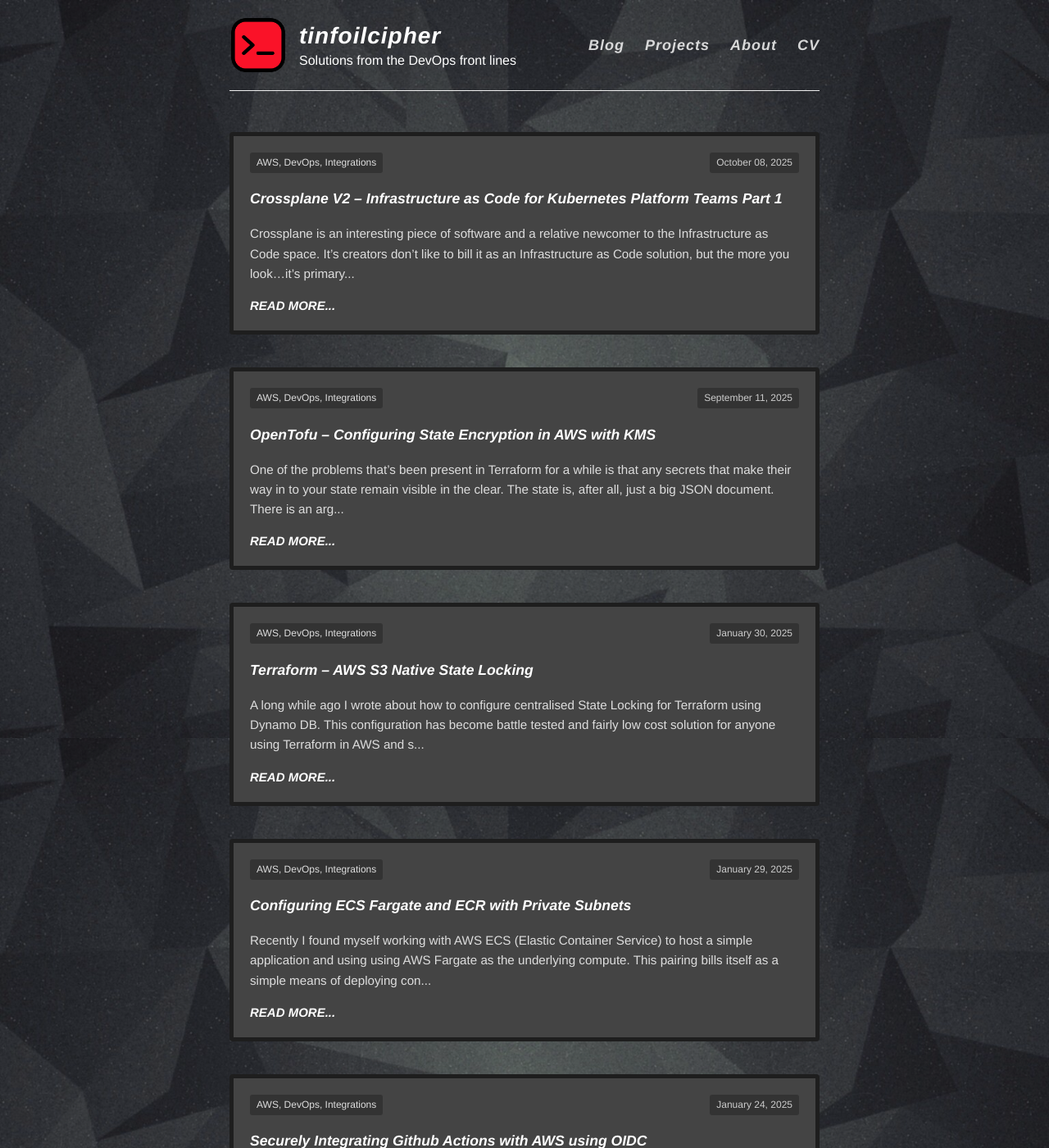
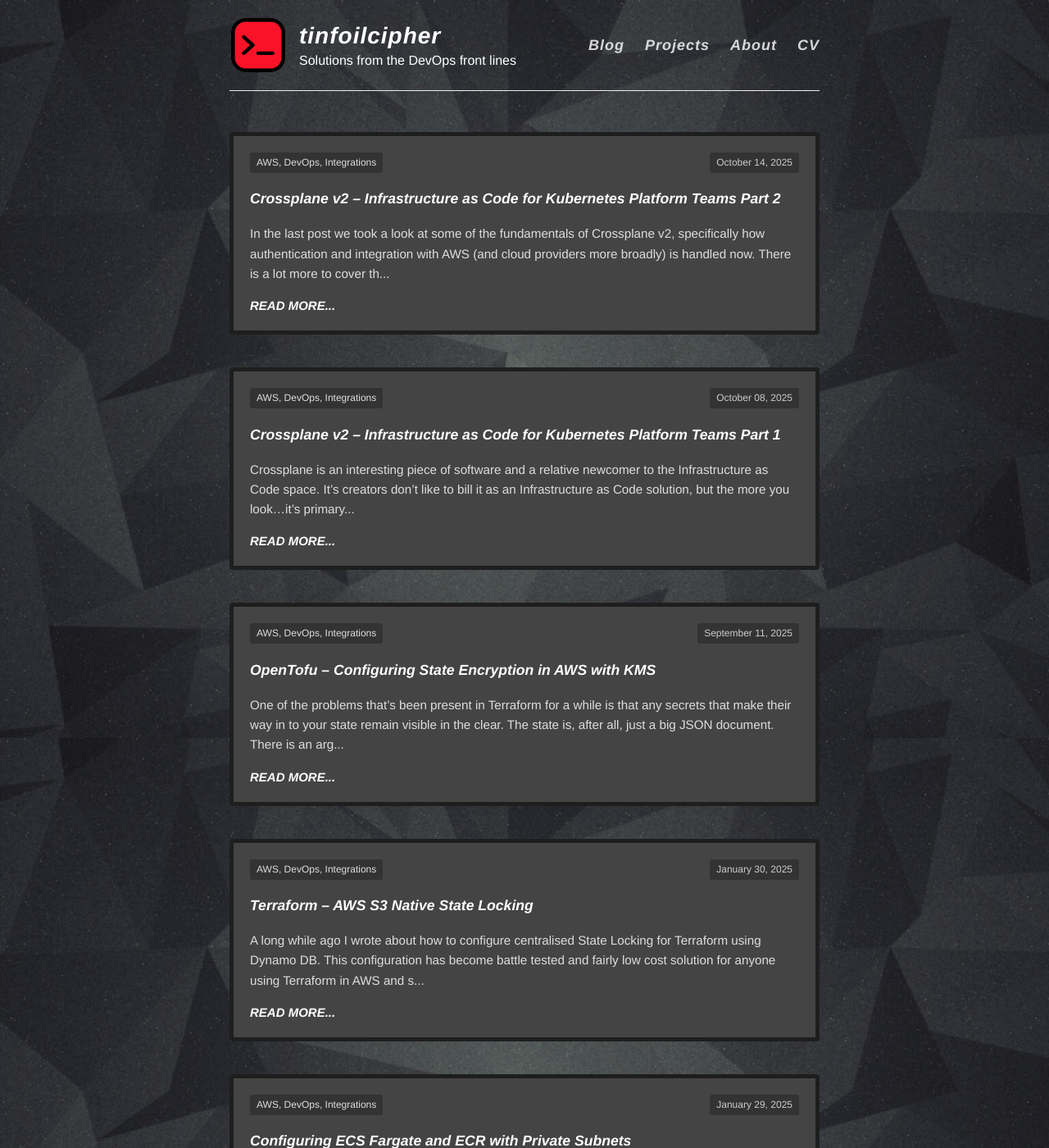
Before and after one commit to tinfoilcipher/tinfoilcipher.github.io, a Jekyll site: the page built from index.html, in a window 1280 px wide and 1400 px high. Shown: the whole window at 82% size. Built offline with Jekyll 4.4.1, drawn with Linux system fonts in a browser that asks for light colours; the list of posts is cut into pages by our own code; some of the changed lines change nothing that is shown; some of the changed text lies outside the part shown.

Commit message:
feat/add 2025-10-14-crossplane-v2-iac-for-k8s-platform-teams-part-2 (#15)
Adds:
- New article 2025-10-14-crossplane-v2-iac-for-k8s-platform-teams-part-2
Changes:
- Slight error corrections on 2025-10-08-crossplane-v2-iac-for-k8s-platform-teams-part-1

````diff
--- a/_posts/2025-10-08-crossplane-v2-iac-for-k8s-platform-teams-part-1.md
+++ b/_posts/2025-10-08-crossplane-v2-iac-for-k8s-platform-teams-part-1.md
@@ -1,5 +1,5 @@
 ---
-title: "Crossplane V2 – Infrastructure as Code for Kubernetes Platform Teams Part 1"
+title: "Crossplane v2 – Infrastructure as Code for Kubernetes Platform Teams Part 1"
 layout: post
 date: 2025-10-08
 categories:
@@ -298,7 +298,19 @@ Once deployed, the *Provider* watches for *Resource* requests coming via a *Prov
 
 ## Deploying Managed Resources
 
-With everything in place, we can now start creating *Managed Resources* in our *Namespaces*. The below manifest will create a couple of S3 Buckets:
+With everything in place, we can now start creating *Managed Resources* in our *Namespaces*. Whilst the input spec of each *Managed Resource* is different, they all share a set of common fields in their schemas:
+
+| Field                      | Purpose                                                                                                                              | Optional |
+|----------------------------|--------------------------------------------------------------------------------------------------------------------------------------|----------|
+| forProvider                | Used to pass input parameters to the *Managed Resource*                                                                              | No       |
+| initProvider               | used to override *Provider* default configuration values                                                                             | Yes      |
+| providerConfigRef          | Defines the *ProviderConfig* if one is being used.                                                                                   | No       |
+| managementPolicies         | Manages Crossplane [Management Policies](https://docs.crossplane.io/latest/managed-resources/managed-resources/#managementpolicies). | Yes      |
+| writeConnectionSecretToRef | Secret name to output secrets for a *Managed Resource* that generates secret return data.                                            | Yes      |
+
+These are all detailed in the [Crossplane Managed Resource docs](https://docs.crossplane.io/latest/managed-resources/managed-resources/).
+
+The below manifest will create a couple of S3 Bucket *Managed Resources*:
 
 ```yaml
 #--05-resources.yaml
--- /dev/null
+++ b/_posts/2025-10-14-crossplane-v2-iac-for-k8s-platform-teams-part-2.md
@@ -0,0 +1,381 @@
+---
+title: "Crossplane v2 – Infrastructure as Code for Kubernetes Platform Teams Part 2"
+layout: post
+date: 2025-10-14
+categories:
+  - "automation"
+  - "aws"
+  - "containers"
+  - "devops"
+  - "integrations"
+tags:
+  - "automation"
+  - "aws"
+  - "cloud"
+  - "crossplane"
+  - "integration"
+  - "kubernetes"
+  - "microservices"
+---
+
+In the [last post]({% post_url 2025-10-08-crossplane-v2-iac-for-k8s-platform-teams-part-1 %}) we took a look at some of the fundamentals of **[Crossplane](https://crossplane.io/)** v2, specifically how authentication and integration with AWS (and cloud providers more broadly) is handled now. There is a lot more to cover though, last time we only got around to creating some basic resources. In this post we're going to look at how we can leverage the main offering of *Crossplane*; *Composition*, giving us the ability to create our own [CRDs](https://kubernetes.io/docs/concepts/extend-kubernetes/api-extension/custom-resources/) and *Managed Resource* templates.
+
+The sample code for this article can be found **[here](https://github.com/tinfoilcipher/blogexamples/tree/main/crossplane-v2-example/part-2)**.
+
+<img src="/assets/{{ page.path | split: '/' | last | split: '.' | first }}/01.png" class="scaled-img-75">
+
+## What Do We Have So Far
+
+Throughout this article we will be using several of the components that we set up in [Part 1 of this guide]({% post_url 2025-10-08-crossplane-v2-iac-for-k8s-platform-teams-part-1 %}):
+
+- A *DeploymentRuntimeConfig* called *aws* which uses an existing *IRSA* role
+- A *Provider* called *provider-aws-s3*, using the *provider-aws-s3:v2.1.0* *Package* which consumes the *aws DeploymentRuntimeConfig*
+- A *ClusterRole* and *ClusterRoleBinding* to handle *ServiceAccount* permissions for our *Provider*
+- Namespaces for multiple tenants, named *tenant1* and *tenant2*
+- *Namespaced ProviderConfigs*, one for for each *Namespace*. Both using the *provider-aws-s3 Provider* and authenticating using *IRSA*
+
+We won't cover what each of these is for, it's all in the [previous article]({% post_url 2025-10-08-crossplane-v2-iac-for-k8s-platform-teams-part-1 %}).
+
+## Composition. It's Templates All The Way Down!
+
+So what is Composition? From the *Crossplane* documentation:
+
+<blockquote>
+  Crossplane’s key value is that it unlocks the benefits of building your own Kubernetes custom resources without having to write controllers for them.
+  - https://docs.crossplane.io/latest/whats-crossplane/
+</blockquote>
+
+This "key value" is achieved via a templating system called [Composition](https://docs.crossplane.io/latest/composition/) which allows us, as platform administrators, to create our own pre-templated, resource sets and serve them to tenants as custom CRDs. The below diagram breaks this down in a bit more clarity:
+
+<img src="/assets/{{ page.path | split: '/' | last | split: '.' | first }}/02.png">
+
+As the diagram above shows, there are 4 key concepts to think about when working with *Composition* and they introduce a lot of new terminology:
+
+- **Composite Resource Definitions** - These objects define the spec and schema for new platform-specific CRDs , which *Crossplane* called **XRDs**. These can be either Cluster-wide or Namespaced.
+- **Compositions** - These objects define the spec for calling an *XRD*, including how we will handle inputs and templating. It also defines the exact *Managed Resources* to be provisioned by our *Provider*.
+- **Composite Resources** - These objects, which *Crossplane* also calls **XRs**, are used to call an *XRD* and their creation will result in the provisioning of the *Managed Resources* defined in an available *Composition*. Unlike the other objects above, these are intended to be provisioned by tenants of your platform.
+- **Functions** - Like *Packages*, these are external packages which offer extended functionality to *Crossplane*. Whilst their purpose is not solely part of *Composition*, we cannot practically use a *Composition* without them. Functions are used here for templating purposes, allowing us to *Patch* YAML manifests using input values from an *XR*
+
+That's a lot to take in, so let's go through how to create each one of these components in a real world example. Our goal is going to be to offer a single *Composite Resource* to our platform tenants which:
+
+- Creates an *S3 Bucket*
+- Encrypts the *Bucket* using a provided *KMS Key ID*
+- Tags the *Bucket*, using a provided set of tags
+- Enables or disables versioning on request
+
+## Composite Resource Definition
+
+The below manifest contains our *XRD*, additional comments have been added to break down it's complexity but broadly this configuration is creating an input spec for a new kind of custom resource offering which will be served at a new endpoint specific to our platform; **s3buckets.aws.platform.tinfoilcipher.com**, with an object kind of **S3Bucket** and a strict set of allowed inputs:
+
+```yaml
+# 01-xrd.yaml
+
+apiVersion: apiextensions.crossplane.io/v2
+kind: CompositeResourceDefinition
+metadata:
+  name: s3buckets.aws.platform.tinfoilcipher.com #--Platform specific endpoint
+spec:
+  group: aws.platform.tinfoilcipher.com
+  names:
+    kind: S3Bucket #--Object Kind, E.G. kubectl get S3Bucket
+    plural: s3buckets #--Kind plural. E.G. kubectl get s3buckets
+  scope: Namespaced #--Namespaced or cluster-wide. For a multi tenant system, this should be offered to tenant namespaces
+  versions:
+    - name: v1alpha1 #--Current version you are releasing
+      schema:
+        openAPIV3Schema:
+          type: object
+          properties:
+            spec:
+              type: object
+              properties:
+                parameters: #--Paramaters object, defines input params
+                  type: object
+                  properties:
+                    bucketName: #--User input
+                      type: string
+                    region: #--User input
+                      type: string
+                    versioning: #--User input
+                      type: bool
+                    kmsKeyID: #--User input
+                      type: number
+                  required: #--Mandatory inputs
+                    - bucketName
+                    - region
+                    - kmsKeyID
+                tags: #--Tags objects, defines a blank map for tags
+                  type: object
+                  additionalProperties:
+                    type: string
+              required: #--Mandatory objects. Tags are optional
+                - parameters
+```
+
+Apply with:
+
+```bash
+kubectl apply -f 01-xrd.yaml
+# compositeresourcedefinition.apiextensions.crossplane.io/s3buckets.aws.platform.tinfoilcipher.com created
+
+kubectl get compositeresourcedefinition
+# NAME                                       ESTABLISHED   OFFERED   AGE
+# s3buckets.aws.platform.tinfoilcipher.com   True                    1m
+```
+
+## Function and Composition
+
+The below manifest contains our *Function*. This will download an external package which will be used to patch in templated values to our *Composition*:
+
+```yaml
+#--02-function.yaml
+
+apiVersion: pkg.crossplane.io/v1
+kind: Function
+metadata:
+  name: patch-and-transform #--Name of your choice
+spec:
+  package: ghcr.io/crossplane-contrib/function-patch-and-transform:v0.9.0 #--https://github.com/orgs/crossplane-contrib/packages
+```
+
+Apply with:
+
+```bash
+kubectl apply -f 02-function.yaml
+# function.pkg.crossplane.io/patch-and-transform created
+
+kubectl get function
+# NAME                  INSTALLED   HEALTHY   PACKAGE                                                          AGE
+# patch-and-transform   True        True      ghcr.io/crossplane-contrib/function-patch-and-transform:v0.9.0   2m
+```
+
+With the *Function* installed we can create our *Composition*. When you send an *XR* request to your newly created *XRD* with some input values:
+
+- The *XRD* will pass the request to a *Composition* in order to actually provision *Managed Resources*.
+- The *Managed Resources* are provisioned based on a serious of steps defined within a *Pipeline* within the *Composition*, in a similar manner to a CI/CD pipeline.
+- Your chosen *Function* is used to handle your input values and *Patch* them in to the YAML spec for your *Compositions Managed Resources* (we've already touched on how *Managed Resources* work generally in [last post]({% post_url 2025-10-08-crossplane-v2-iac-for-k8s-platform-teams-part-1 %}), so we won't cover them here again).
+
+All of this together creates a system where multiple *Managed Resources can be templated in one action from a single resource.
+
+Let's take a look at how our *Composition* manifest looks, with comments to expand on it's functionality:
+
+```yaml
+# 03-composition.yaml
+
+apiVersion: apiextensions.crossplane.io/v1
+kind: Composition
+metadata:
+  name: s3bucket.aws.platform.tinfoilcipher.com #--Composition name
+  labels:
+    aws.platform.tinfoilcipher.com/composition: s3bucket #--Label to identify this Composition
+spec:
+  compositeTypeRef:
+    apiVersion: aws.platform.tinfoilcipher.com/v1alpha1 #--XRD Endpoint
+    kind: S3Bucket #--XRD Kind
+  mode: Pipeline
+  pipeline: #--Pipeline of steps to create Managed Resources
+    - step: create-bucket #--Pipeline step (everything in this example is handled in one big step)
+      functionRef:
+        name: patch-and-transform #--Previously created function
+      input:
+        apiVersion: pt.fn.crossplane.io/v1beta1 #--Function (patch-and-transform) endpoint
+        kind: Resources
+        resources:
+
+        #--Managed resources to be created--#
+        #--https://marketplace.upbound.io/providers/upbound/provider-aws-s3/v2.1.1/resources/s3.aws.m.upbound.io/Bucket/v1beta1
+        - name: s3-bucket
+          base:
+            apiVersion: s3.aws.m.upbound.io/v1beta1  #--Namespaced S3 endpoint
+            kind: Bucket #--S3 Bucket resource
+            spec:
+              forProvider:
+                #--Static configuration elements
+                forceDestroy: false
+              providerConfigRef:
+                kind: ProviderConfig
+                name: aws-s3 #--Existing Namespaced ProviderConfig
+          #--Patches take input values from an XR and pass them through
+          #--the XRD spec and in to the Composition.
+          #--E.G. the XRs input value in spec.parameters.region is used to
+          #--patch spec.forProvider.region in the Composition
+          patches:
+            - fromFieldPath: "spec.parameters.bucketName"
+              toFieldPath: "metadata.name"
+            #--Applies the label aws.platform.tinfoilcipher.com/bucket_name based on input value to the newly created bucket object.
+            #--Since Crossplane Managed Resources are just regular k8s objects, they can have labels applied to them like any
+            #--other object.
+            - fromFieldPath: "spec.parameters.bucketName"
+              toFieldPath: "metadata.labels['aws.platform.tinfoilcipher.com/bucket_name']"
+            - fromFieldPath: "spec.parameters.region"
+              toFieldPath: "spec.forProvider.region"
+            - fromFieldPath: "spec.tags"
+              toFieldPath: "spec.forProvider.tags"
+
+        #--A second resource is created in the pipeline. Configuring versioning
+        #--https://marketplace.upbound.io/providers/upbound/provider-aws-s3/v2.1.1/resources/s3.aws.m.upbound.io/BucketVersioning/v1beta1
+        - name: s3-bucket-versioning
+          base:
+            apiVersion: s3.aws.m.upbound.io/v1beta1
+            kind: BucketVersioning
+            spec:
+              providerConfigRef:
+                kind: ProviderConfig
+                name: aws-s3
+          patches:
+            - fromFieldPath: "spec.parameters.region"
+              toFieldPath: "spec.forProvider.region"
+            - fromFieldPath: "spec.parameters.versioning"
+              toFieldPath: "spec.forProvider.versioningConfiguration.status"
+            - fromFieldPath: "spec.parameters.bucketName"
+              toFieldPath: "metadata.labels['aws.platform.tinfoilcipher.com/bucket_name']"
+            #--The bucketSelector function matches the label for our existing Bucket resource created in the previous
+            #--action. Labels are the preferred method for looking up existing or newly provisioned Managed Resources.
+            - fromFieldPath: "spec.parameters.bucketName"
+              toFieldPath: "spec.forProvider.bucketSelector.matchLabels['aws.platform.tinfoilcipher.com/bucket_name']"
+
+        #--A third resource is created in the pipeline. Configuring encryption with a provided key
+        #--https://marketplace.upbound.io/providers/upbound/provider-aws-s3/v2.1.1/resources/s3.aws.m.upbound.io/BucketServerSideEncryptionConfiguration/v1beta1
+        - name: s3-bucket-encryption
+          base:
+            apiVersion: s3.aws.m.upbound.io/v1beta1
+            kind: BucketServerSideEncryptionConfiguration
+            spec:
+              forProvider:
+                #--Static configuration elements
+                rule:
+                  - applyServerSideEncryptionByDefault:
+                      sseAlgorithm: aws:kms
+              providerConfigRef:
+                kind: ProviderConfig
+                name: aws-s3
+          patches:
+            - fromFieldPath: "spec.parameters.region"
+              toFieldPath: "spec.forProvider.region"
+            - fromFieldPath: "spec.parameters.bucketName"
+              toFieldPath: "metadata.labels['aws.platform.tinfoilcipher.com/bucket_name']"
+            - fromFieldPath: "spec.parameters.kmsKeyID"
+              toFieldPath: "spec.forProvider.rule[0].applyServerSideEncryptionByDefault.kmsMasterKeyId" #--KMS Key Input
+            #--The same label lookup as before to locate the correct Bucket
+            - fromFieldPath: "spec.parameters.bucketName"
+              toFieldPath: "spec.forProvider.bucketSelector.matchLabels['aws.platform.tinfoilcipher.com/bucket_name']"
+```
+
+Apply with:
+
+```bash
+kubectl apply -f 03-composition.yaml
+# composition.apiextensions.crossplane.io/s3bucket.aws.platform.tinfoilcipher.com created
+
+kubectl get composition
+# NAME                                         XR-KIND    XR-APIVERSION                             AGE
+# s3bucket.aws.platform.tinfoilcipher.com      S3Bucket   aws.platform.tinfoilcipher.com/v1alpha1   2m
+```
+
+## Resource Dependencies, Labels and Selectors
+
+That's a lot of YAML, comments and templating to take in. One thing that might get lost is the important role that [Kubernetes Labels and Selectors](https://kubernetes.io/docs/concepts/overview/working-with-objects/labels/) play in making this *Pipeline* work. Since *Managed Resources* are just the same as any other Kubernetes object, they can have *Labels* applied to them and can be looked up using *Selectors*. This lookup method is how *Crossplane* handles forward dependencies during *Composition*.
+
+*Crossplane* leverages this existing *Labeling* functionality in it's *Composition Pipeline* by applying *Labels* to each *Managed Resources* it creates and then allowing downstream *Managed Resources* to look up existing ones via *Selectors*. This allows for *XRDs* where *Managed Resources* can be created that rely on the outputs of other *Managed Resources* earlier in the same pipeline, including relying on outputs which are not yet known at run time.
+
+The below diagram breaks down how this is done in the example *Composition* above, for the sake of making things easier to read, I have fully rendered the YAML and removed the patches:
+
+<img src="/assets/{{ page.path | split: '/' | last | split: '.' | first }}/03.png">
+
+## Creating a Composite Resource (XR)
+
+With all of this understood, we can finally start making some resources. The manifest below shows two *Composite Resources* or *XRs* which call our *XRD*. Applying this will start off our *Composition Pipeline*:
+
+```yaml
+# 04-xr.yaml
+
+apiVersion: aws.platform.tinfoilcipher.com/v1alpha1 #--XRD endpoint
+kind: S3Bucket #--XRD Kind
+metadata:
+  name: tinfoil-example-bucket-14-10-25-tenant-1 #-Bucket name
+  namespace: tenant1 #--Tenant namespace
+spec:
+  #--Only explicit input values can be passed to "parameters"
+  #--as defined in the XRD
+  parameters:
+    bucketName: tinfoil-example-bucket-14-10-25-tenant-1
+    region: eu-west-2
+    versioning: Enabled
+    kmsKeyID: 15abcf4-15c5-1fe6-afbd-584bcfe57168
+  #--Any list of tags can be passed as input values to
+  #--"tags", as defined in the XRD
+  tags:
+    environment: dev
+    department: devops
+---
+apiVersion: aws.platform.tinfoilcipher.com/v1alpha1
+kind: S3Bucket
+metadata:
+  name: tinfoil-example-bucket-14-10-25-tenant-2
+  namespace: tenant2
+spec:
+  #--Omitted for brevity
+  ...
+```
+
+Apply with:
+
+```bash
+kubectl apply -f 04-xr.yaml
+# s3bucket.aws.platform.tinfoilcipher.com/tinfoil-example-bucket-14-10-25-tenant-1 created
+# s3bucket.aws.platform.tinfoilcipher.com/tinfoil-example-bucket-14-10-25-tenant-2 created
+```
+
+Whilst the Kubernetes objects have been created immediately, the *Composition Pipeline* will take a short while to run, so the AWS resources will not be ready for a minute or so. After a short wait we can check:
+
+```bash
+kubectl get s3bucket --all-namespaces
+# NAME                                       SYNCED   READY   COMPOSITION                               AGE
+# tinfoil-example-bucket-14-10-25-tenant-1   True     True    s3bucket.aws.platform.tinfoilcipher.com   2m03s
+# tinfoil-example-bucket-14-10-25-tenant-2   True     True    s3bucket.aws.platform.tinfoilcipher.com   2m06s
+```
+
+Looking in the console, we can see that the *Buckets* have been created, and that our configurations have been passed as expected:
+
+<img src="/assets/{{ page.path | split: '/' | last | split: '.' | first }}/04.png">
+
+<img src="/assets/{{ page.path | split: '/' | last | split: '.' | first }}/05.png">
+
+## How Do Compositions Get Selected?
+
+Something that is easy to miss in that whole dance is that there is no implicit link between the *XR* and *Composition*. When we create our *XR* it calls the *XRD* endpoint and the *Composition Pipeline* is triggered, but we have not made any kind of direct request to do that.
+
+When an *XR* is created, the *XRD* will attempt to automatically locate a suitable *Composition*; if there is only a single *Composition* which calls the *XRD* then this will work correctly. However if there are several *Compositions* calling a single *XRD* (as may be the case in more advanced platforms), or if you just want to be explicit in your intentions, you can pass a **Composition Ref** as part of your XR.
+
+In the example below, two different *XRs* are being created, explicitly using different *Compositions* on the same *XRD*:
+
+```yaml
+apiVersion: aws.platform.tinfoilcipher.com/v1alpha1
+kind: S3Bucket
+metadata:
+  name: tinfoil-example-bucket-14-10-25-tenant-1
+  namespace: tenant1
+spec:
+  #--Explicitly define
+  crossplane:
+    compositionRef:
+      name: s3bucket.aws.platform.tinfoilcipher.com
+...
+---
+apiVersion: aws.platform.tinfoilcipher.com/v1alpha1
+kind: S3Bucket
+metadata:
+  name: tinfoil-example-bucket-14-10-25-tenant-2
+  namespace: tenant2
+spec:
+  crossplane:
+    compositionRef:
+      name: s3bucket-alternative.aws.platform.tinfoilcipher.com
+...
+```
+
+If you are working in a scenario where you have multiple *Compositions* on the same *XRD* and you don't pass a *Composition Ref*, you will hit an exception and your *XR* will fail to create.
+
+## More Functionality?
+
+There is still a lot more lurking inside Crossplane. I've not yet touched on scheduling jobs, executing custom code, hardening workflows, passing data between providers or the additional power that comes from the existing library of *Functions*, but this is more than enough for one post. We'll try to visit all of this in future posts if there is any interest in it.
````
Also changed, not shown: assets/2025-10-14-crossplane-v2-iac-for-k8s-platform-teams-part-2/01.png (added), assets/2025-10-14-crossplane-v2-iac-for-k8s-platform-teams-part-2/02.png (added), assets/2025-10-14-crossplane-v2-iac-for-k8s-platform-teams-part-2/03.png (added), assets/2025-10-14-crossplane-v2-iac-for-k8s-platform-teams-part-2/04.png (added), assets/2025-10-14-crossplane-v2-iac-for-k8s-platform-teams-part-2/05.png (added).
